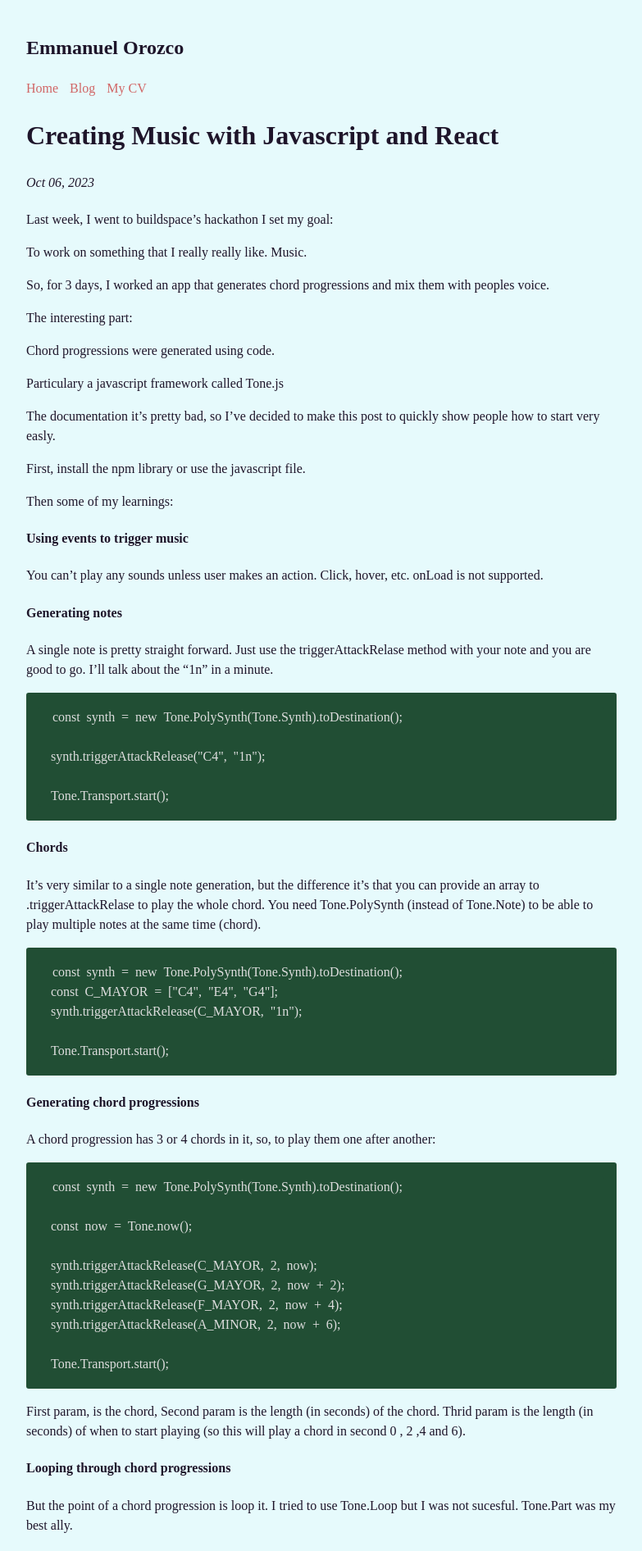
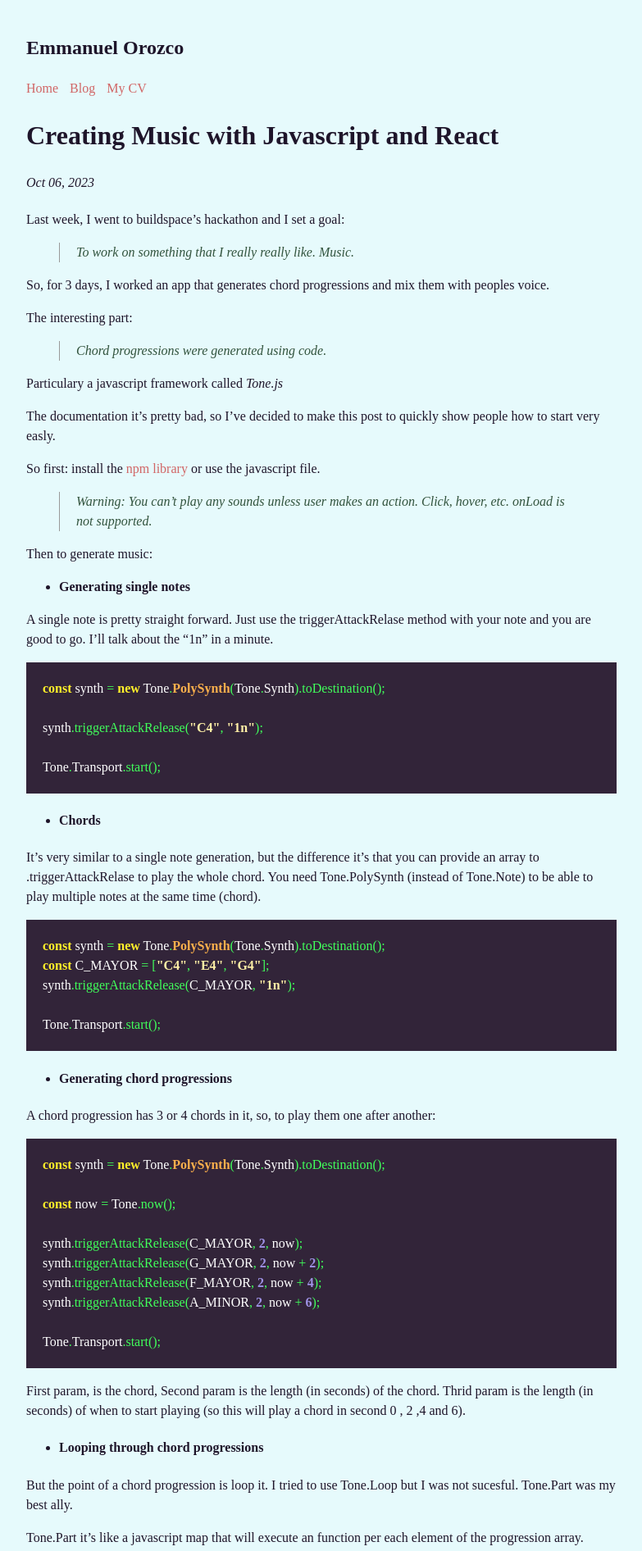
Before and after one commit to indie-rok/www.emmanuelorozco.com, a Jekyll site: the page built from _posts/2023-10-06-music-with-javascript.md, in a window 1280 px wide. Shown: the top 1892 px of the page at 82% size, without its empty margins (248-1031 px from the left). Built offline with Jekyll 4.4.1, drawn with Linux system fonts in a browser that asks for light colours; some web fonts are replaced; some of the changed text lies outside the part shown.

Commit message:
Updated blog content

````diff
--- a/_includes/footer-post.html
+++ b/_includes/footer-post.html
@@ -4,11 +4,13 @@
   <hr />
 
   <div class="footer-subsribe">
-    <h1>Subscribe to my weekly newsletter</h1>
+    <h2>Subscribe to my weekly newsletter</h2>
     <p>I write about what I learn on tech, music and education</p>
+    <p><a href="https://emmanuelorozco.substack.com/" target="_blank">Substack</a></p>
 
-    <iframe src="https://emmanuelorozco.substack.com/embed" width="480" height="150"
-      style="border:1px solid #EEE; background:white;" frameborder="0" scrolling="no"></iframe>
+
+    <!-- <iframe src="https://emmanuelorozco.substack.com/embed" width="480" height="150"
+      style="border:1px solid #EEE; background:white;" frameborder="0" scrolling="no"></iframe> -->
   </div>
 
   <hr />
--- a/_includes/head.html
+++ b/_includes/head.html
@@ -13,6 +13,7 @@
     <link href='{{ site.baseurl }}/feed.xml' rel='alternate' type='application/atom+xml'>
     <link rel="canonical" href="{{ site.baseurl }}{{ page.url }}">
     <link rel="stylesheet" href="{{ site.baseurl }}/assets/style.css">
+    <link rel="stylesheet" href="{{ site.baseurl }}/assets/code-theme.css">
 </head>
 
 <body>
--- a/_posts/2023-10-06-music-with-javascript.md
+++ b/_posts/2023-10-06-music-with-javascript.md
@@ -8,30 +8,28 @@ tags:
   - music
 ---
 
-Last week, I went to buildspace’s hackathon I set my goal:
+Last week, I went to buildspace’s hackathon and I set a goal:
 
-To work on something that I really really like.
-Music.
+> To work on something that I really really like. Music.
 
 So, for 3 days, I worked an app that generates chord progressions and mix them with peoples voice.
 
 The interesting part:
 
-Chord progressions were generated using code.
+> Chord progressions were generated using code.
 
-Particulary a javascript framework called Tone.js
+Particulary a javascript framework called _Tone.js_
 
 The documentation it’s pretty bad, so I’ve decided to make this post to quickly show people how to start very easly.
 
-First, install the npm library or use the javascript file.
+So first: install the [npm library](https://www.npmjs.com/package/tone) or use the javascript file.
 
-Then some of my learnings:
+> Warning:
+> You can’t play any sounds unless user makes an action. Click, hover, etc. onLoad is not supported.
 
-#### Using events to trigger music
+Then to generate music:
 
-You can’t play any sounds unless user makes an action. Click, hover, etc. onLoad is not supported.
-
-#### Generating notes
+- **Generating single notes**
 
 A single note is pretty straight forward. Just use the triggerAttackRelase method with your note and you are good to go. I’ll talk about the “1n” in a minute.
 
@@ -43,7 +41,7 @@ synth.triggerAttackRelease("C4", "1n");
 Tone.Transport.start();
 ```
 
-#### Chords
+- #### Chords
 
 It’s very similar to a single note generation, but the difference it’s that you can provide an array to .triggerAttackRelase to play the whole chord. You need Tone.PolySynth (instead of Tone.Note) to be able to play multiple notes at the same time (chord).
 
@@ -55,7 +53,7 @@ synth.triggerAttackRelease(C_MAYOR, "1n");
 Tone.Transport.start();
 ```
 
-#### Generating chord progressions
+- #### Generating chord progressions
 
 A chord progression has 3 or 4 chords in it, so, to play them one after another:
 
@@ -76,7 +74,7 @@ First param, is the chord,
 Second param is the length (in seconds) of the chord.
 Thrid param is the length (in seconds) of when to start playing (so this will play a chord in second 0 , 2 ,4 and 6).
 
-#### Looping through chord progressions
+- #### Looping through chord progressions
 
 But the point of a chord progression is loop it. I tried to use Tone.Loop but I was not sucesful. Tone.Part was my best ally.
 
@@ -108,7 +106,7 @@ function playProgression() {
 }
 ```
 
-#### Sync visuals with chord progressions
+- #### Sync visuals with chord progressions
 
 In my app, every time I played a different chord, I turn a particular block of color to make it easier to recognize that it was a new sound. To trigger this you just need to add a callback (with Tone.Draw) like this:
 
@@ -124,7 +122,7 @@ const part = new Tone.Part((time, chord) => {
 }, progression);
 ```
 
-#### Recording user input
+- #### Recording user input
 
 Tone.js includes a wrapper around the javascript audio microphone api. To use it with react:
 
@@ -139,7 +137,8 @@ async function startRecord() {
     return;
   }
 
-  // this ref is optional if you are working with react, it will allow you keep the Tone.UserMedia between re renders
+  // this ref is optional if you are working with react,
+  // it will allow you keep the Tone.UserMedia between re renders
   micRef.current = new Tone.UserMedia();
 
   try {
@@ -174,7 +173,7 @@ async function playRecording() {
 }
 ```
 
-#### Using other instruments (piano, guitar, etc)
+- #### Using other instruments (piano, guitar, etc)
 
 I did not liked the default instruments so I changed them. I also needed them to be available while being offline, so I could not use a URL with all the audio files. Instead I just downloaded the instruments from this repo, added them to the public file of my app and then initialized:
 
--- /dev/null
+++ b/assets/code-theme.css
@@ -0,0 +1,199 @@
+.highlight table td {
+  padding: 5px;
+}
+.highlight table pre {
+  margin: 0;
+}
+.highlight {
+  color: #ffffff;
+  padding: 2px 10px;
+  background-color: #322439;
+}
+.highlight .c,
+.highlight .ch,
+.highlight .cd,
+.highlight .cm,
+.highlight .cpf,
+.highlight .c1,
+.highlight .cs {
+  color: #6d6e70;
+  font-style: italic;
+}
+.highlight .cp {
+  color: #41ff5b;
+  font-weight: bold;
+}
+.highlight .err {
+  color: #ffffff;
+  background-color: #cc0000;
+}
+.highlight .gr {
+  color: #ffffff;
+  background-color: #cc0000;
+}
+.highlight .k,
+.highlight .kd,
+.highlight .kv {
+  color: #fff02a;
+  font-weight: bold;
+}
+.highlight .o,
+.highlight .ow {
+  color: #41ff5b;
+}
+.highlight .p,
+.highlight .pi {
+  color: #41ff5b;
+}
+.highlight .gd {
+  color: #cc0000;
+}
+.highlight .gi {
+  color: #3fb34f;
+}
+.highlight .ge {
+  font-style: italic;
+}
+.highlight .gs {
+  font-weight: bold;
+}
+.highlight .gt {
+  color: #ffffff;
+  background-color: #766daf;
+}
+.highlight .gl {
+  color: #ffffff;
+  background-color: #766daf;
+}
+.highlight .kc {
+  color: #9f93e6;
+  font-weight: bold;
+}
+.highlight .kn {
+  color: #ffffff;
+  font-weight: bold;
+}
+.highlight .kp {
+  color: #ffffff;
+  font-weight: bold;
+}
+.highlight .kr {
+  color: #ffffff;
+  font-weight: bold;
+}
+.highlight .gh {
+  color: #ffffff;
+  font-weight: bold;
+}
+.highlight .gu {
+  color: #ffffff;
+  font-weight: bold;
+}
+.highlight .kt {
+  color: #faaf4c;
+  font-weight: bold;
+}
+.highlight .no {
+  color: #faaf4c;
+  font-weight: bold;
+}
+.highlight .nc {
+  color: #faaf4c;
+  font-weight: bold;
+}
+.highlight .nd {
+  color: #faaf4c;
+  font-weight: bold;
+}
+.highlight .nn {
+  color: #faaf4c;
+  font-weight: bold;
+}
+.highlight .bp {
+  color: #faaf4c;
+  font-weight: bold;
+}
+.highlight .ne {
+  color: #faaf4c;
+  font-weight: bold;
+}
+.highlight .nl {
+  color: #9f93e6;
+  font-weight: bold;
+}
+.highlight .nt {
+  color: #9f93e6;
+  font-weight: bold;
+}
+.highlight .m,
+.highlight .mb,
+.highlight .mf,
+.highlight .mh,
+.highlight .mi,
+.highlight .il,
+.highlight .mo,
+.highlight .mx {
+  color: #9f93e6;
+  font-weight: bold;
+}
+.highlight .ld {
+  color: #9f93e6;
+  font-weight: bold;
+}
+.highlight .ss {
+  color: #9f93e6;
+  font-weight: bold;
+}
+.highlight .s,
+.highlight .sa,
+.highlight .sb,
+.highlight .dl,
+.highlight .sd,
+.highlight .s2,
+.highlight .sh,
+.highlight .sx,
+.highlight .sr,
+.highlight .s1 {
+  color: #fff0a6;
+  font-weight: bold;
+}
+.highlight .se {
+  color: #faaf4c;
+  font-weight: bold;
+}
+.highlight .sc {
+  color: #faaf4c;
+  font-weight: bold;
+}
+.highlight .si {
+  color: #faaf4c;
+  font-weight: bold;
+}
+.highlight .nb {
+  font-weight: bold;
+}
+.highlight .ni {
+  color: #999999;
+  font-weight: bold;
+}
+.highlight .w {
+  color: #bbbbbb;
+}
+.highlight .nf,
+.highlight .fm {
+  color: #41ff5b;
+}
+.highlight .py {
+  color: #41ff5b;
+}
+.highlight .na {
+  color: #41ff5b;
+}
+.highlight .nv,
+.highlight .vc,
+.highlight .vg,
+.highlight .vi,
+.highlight .vm {
+  color: #41ff5b;
+  font-weight: bold;
+}
--- a/assets/style.css
+++ b/assets/style.css
@@ -157,13 +157,6 @@ img {
   max-width: 100%;
 }
 
-code {
-  font-family: monospace;
-  padding: 2px;
-  color: #222;
-  border-radius: 3px;
-}
-
 blockquote {
   border-left: 1px solid #999;
   color: #222;
@@ -305,26 +298,15 @@ ul.discover-posts li small a {
     color: #32533d;
   }
 
-  .highlight,
-  .code {
-    padding: 1px 15px;
-    background-color: var(--terminal-dark);
-    color: #222;
-    border-radius: 3px;
-    margin-block-start: 1em;
-    margin-block-end: 1em;
-    overflow: auto;
-  }
-
-  pre code {
-    color: #ddd;
-  }
-
   .helptext {
     color: #aaa;
   }
   .link-tags {
     color: var(--terminal-dark);
+  }
+
+  code.highlighter-rouge {
+    color: var(--ecru);
   }
 }
 
@@ -347,21 +329,6 @@ ul.discover-posts li small a {
 
   a {
     color: var(--light-green);
-  }
-
-  .highlight,
-  .code {
-    padding: 1px 15px;
-    background-color: var(--terminal-dark);
-    color: #222;
-    border-radius: 3px;
-    margin-block-start: 1em;
-    margin-block-end: 1em;
-    overflow: auto;
-  }
-
-  pre code {
-    color: #ddd;
   }
 
   blockquote {
````
Also changed, not shown: other parts of _posts/2023-10-06-music-with-javascript.md (+4 -4 lines).
